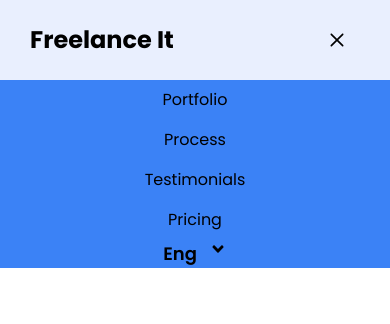
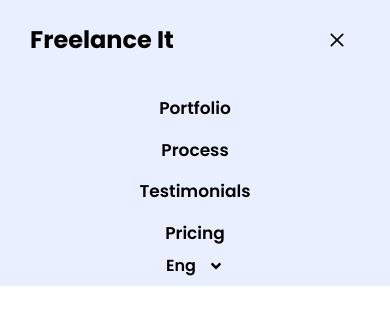
Before and after one commit to ahamedasif07/Project-FreelanceIT, a React (Vite) app: page / in a window 390 px wide. Both pictures are taken after a click on the button 337 px from the left and 40 px from the top of the page. Shown: the top 324 px of the page. Built offline with nearby package versions, Linux system fonts and the light colour scheme.

Commit message:
data done

```diff
--- a/src/Components/NabVar/Navbar.jsx
+++ b/src/Components/NabVar/Navbar.jsx
@@ -63,31 +63,31 @@ const Navbar = () => {
           {/* Mobile Dropdown Menu */}
           <div className={`${isDropdownOpen ? 'opacity-100' : 'opacity-100'}`}>
             <ul
-              className={`absolute left-0 w-full bg-blue-500 text-center text-black mt-10 z-10
+              className={`absolute left-0 w-full bg-[#E9EFFE] text-center py-2 text-black mt-10 z-10
                           transform transition-all duration-300 ease-in-out opacity-0
                           ${isDropdownOpen ? 'translate-y-0 opacity-100' : 'translate-y-[-20px]'}`}
             >
-              <li className="px-4 py-2 hover:bg-gray-100 cursor-pointer">Portfolio</li>
-              <li className="px-4 py-2 hover:bg-gray-100 cursor-pointer">Process</li>
-              <li className="px-4 py-2 hover:bg-gray-100 cursor-pointer">Testimonials</li>
-              <li className="px-4 py-2 hover:bg-gray-100 cursor-pointer">Pricing</li>
-              <li className="text-lg font-semibold flex justify-center">
+              <li className="px-4 py-2 text-[17px] font-semibold hover:bg-gray-100 cursor-pointer">Portfolio</li>
+              <li className="px-4 py-2 text-[17px] font-semibold hover:bg-gray-100 cursor-pointer">Process</li>
+              <li className="px-4 py-2 text-[17px] font-semibold hover:bg-gray-100 cursor-pointer">Testimonials</li>
+              <li className="px-4 py-2 text-[17px] font-semibold hover:bg-gray-100 cursor-pointer">Pricing</li>
+              <li className="font-semibold flex justify-center">
                 <button
                   className="flex items-center space-x-2"
                   onClick={() => setSelectLen(!selectLen)}
                 >
-                  <div className='flex gap-3'>
-                    <span>Eng</span>
-                    <FaAngleDown />
-                  </div>
+                   <div className='flex gap-3 items-center'>
+                  <span>Eng</span>
+                  {selectLen ? <FaAngleUp /> : <FaAngleDown />}
+                </div>
                 </button>
 
                 {/* Language Dropdown menu */}
                 <ul
-                  className={`absolute left-30 mt-6 w-40 bg-white shadow-lg rounded-md text-black
+                  className={`absolute left-30 mt-10 w-40 bg-white shadow-lg rounded-md text-black
                               transform transition-all duration-300 ease-in-out ${selectLen ? 'translate-y-0 opacity-100' : 'translate-y-[-20px] opacity-0 hidden'}`}
                 >
-                  <li className="px-4 py-2 hover:bg-gray-100 cursor-pointer">frn</li>
+                  <li className="px-4 py-2 bg-[#E9EFFE] cursor-pointer">frn</li>
                 </ul>
               </li>
             </ul>
```
